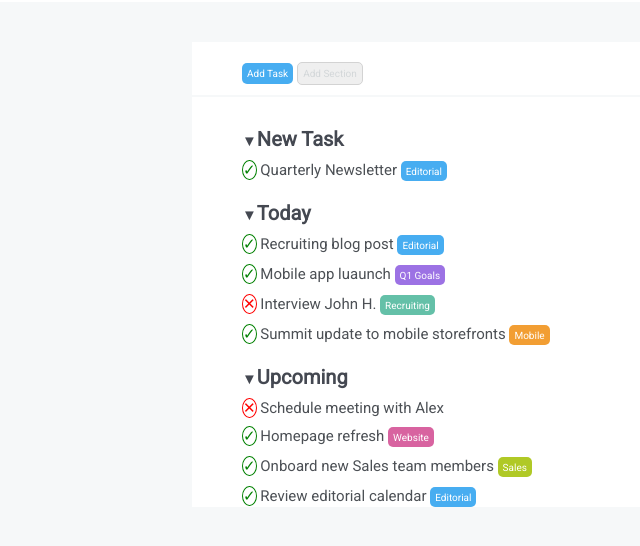
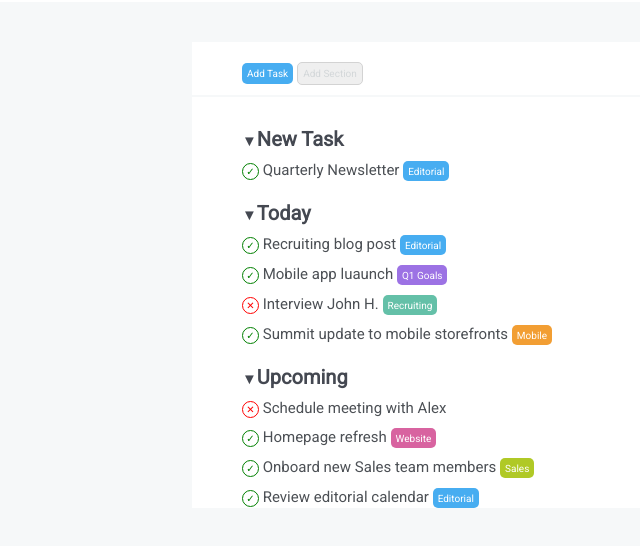
Before and after one commit to alessandraspalla/html-css-toboolist, a plain HTML site: page index.html in a window 1280 px wide. Shown: the part 58-604 px from the top of the page, without its empty margins (0-640 px from the left). Drawn offline with Linux system fonts and the light colour scheme.

Commit message:
modifiche check mark a seguito di correzione

```diff
--- a/css/style.css
+++ b/css/style.css
@@ -95,18 +95,26 @@ h2::before {
     color: #4c5055;
 }
 
+.item::before {
+    display: inline-block;
+    width: 15px;
+    height: 15px;
+    border-radius: 50%;
+    line-height: 15px;
+    font-size: 10px;
+    text-align: center;
+}
+
 .item.affermative::before {
     content:'\2713';
     color: green;
     border: 0.5px solid green;
-    border-radius: 50%;
 }
 
 .item.negative::before {
     content:'\2715';
     color: red;
     border: 0.5px solid red;
-    border-radius: 50%;
 }
 
 .bloc {
```
